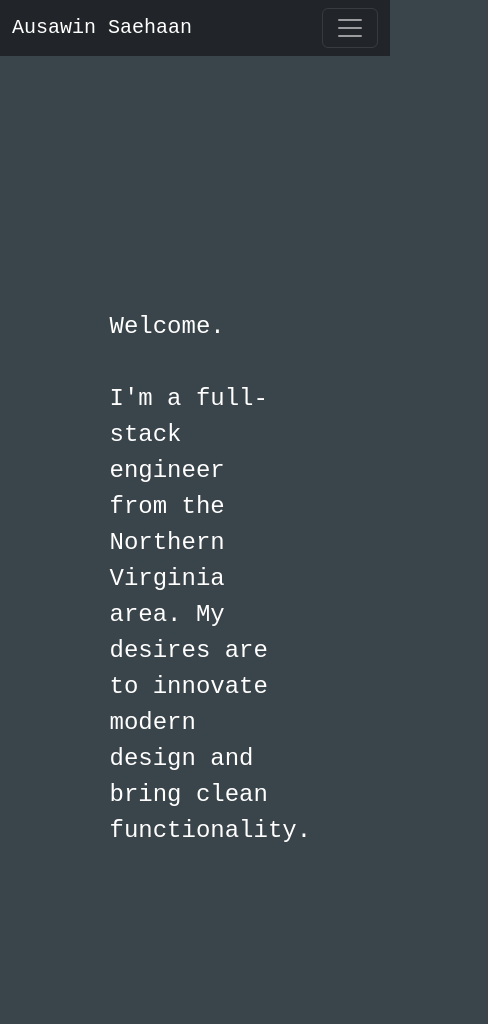
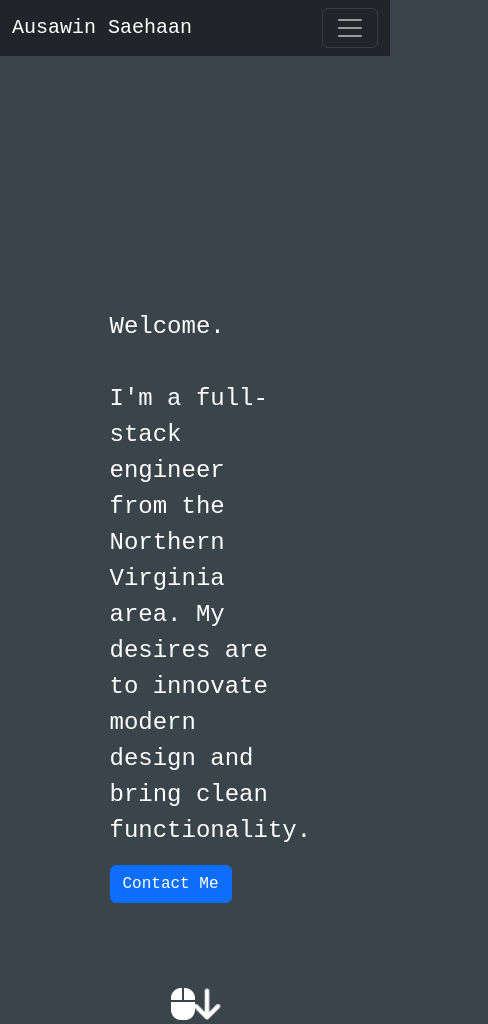
Before and after one commit to saehaana/html-css-prac, a React (Create React App) app: page / in a window 390 px wide. Shown: the whole page, 488 px wide, since content can reach past the window. Before the commit the page ends 844 px from the top, so only its background shows below. Built offline with nearby package versions, Linux system fonts and the light colour scheme.

Commit message:
re-enabled scroll bars and mobile scrolling

```diff
--- a/src/stylesheets/App.css
+++ b/src/stylesheets/App.css
@@ -5,7 +5,6 @@
 html,body{
     margin: 0;
     height: 100%;
-    overflow: hidden; /* hides scroll bars */
     background-color: rgb(58, 68, 75);
 }
 .preloader{
```
